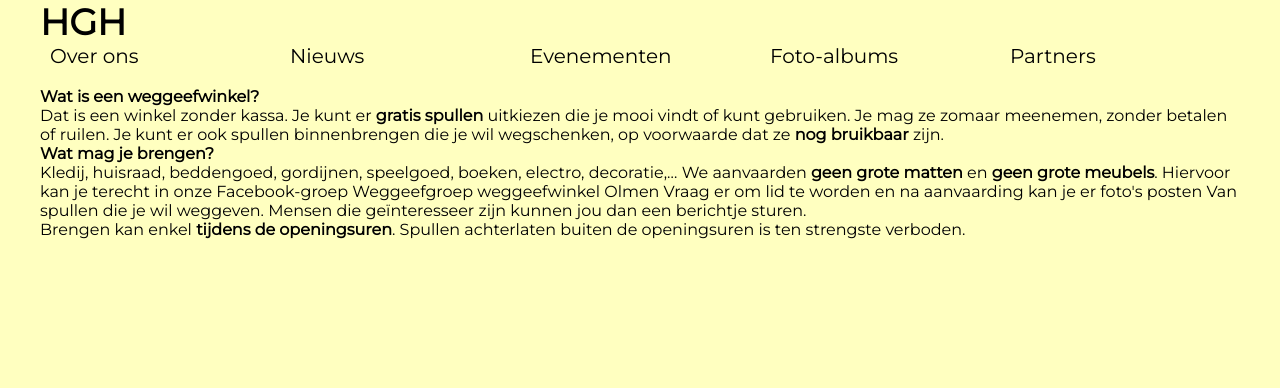
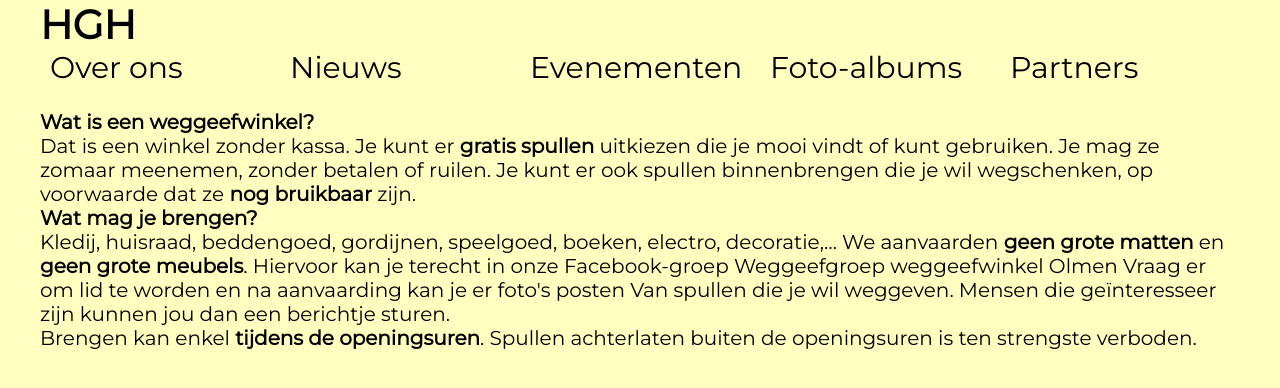
Before and after one commit to meyskens/hgh, a plain HTML site: page index.html in a window 1280 px wide. Drawn offline with Linux system fonts and the light colour scheme.

Commit message:
juiste font-size zoeken

```diff
--- a/styles/hgh.css
+++ b/styles/hgh.css
@@ -3,6 +3,7 @@
 body{
 	background-color:#FFFFC0;
 	font-family: 'Montserrat', sans-serif;
+	font-size:20px;
 }
 
 #navigatie ul {
@@ -15,10 +16,10 @@ body{
 	text-decoration:none;
 	displag:block;
 	color: black;
-	font-size:20px;
+	font-size:30px;
 
 }
 
 h1{
-	font-size:36px;
+	font-size:40px;
 }
```
